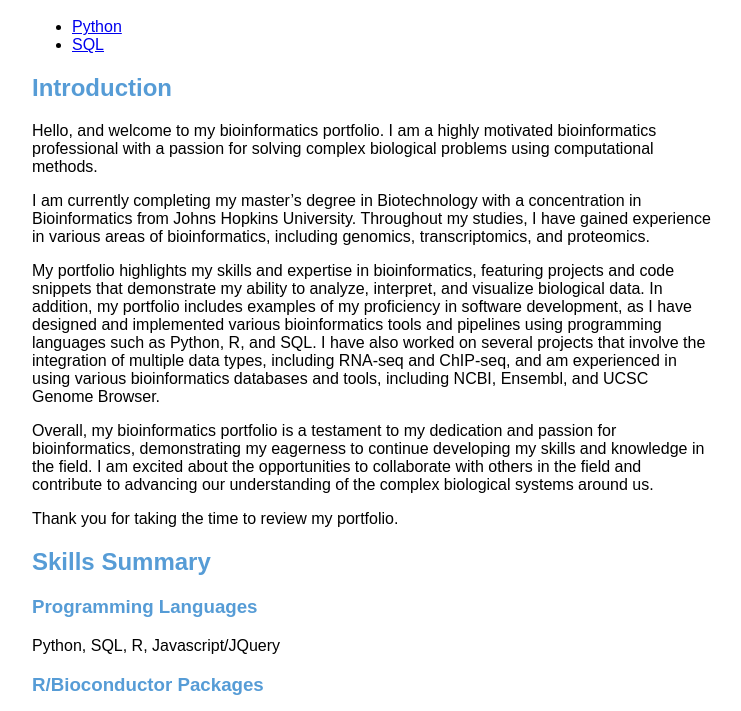
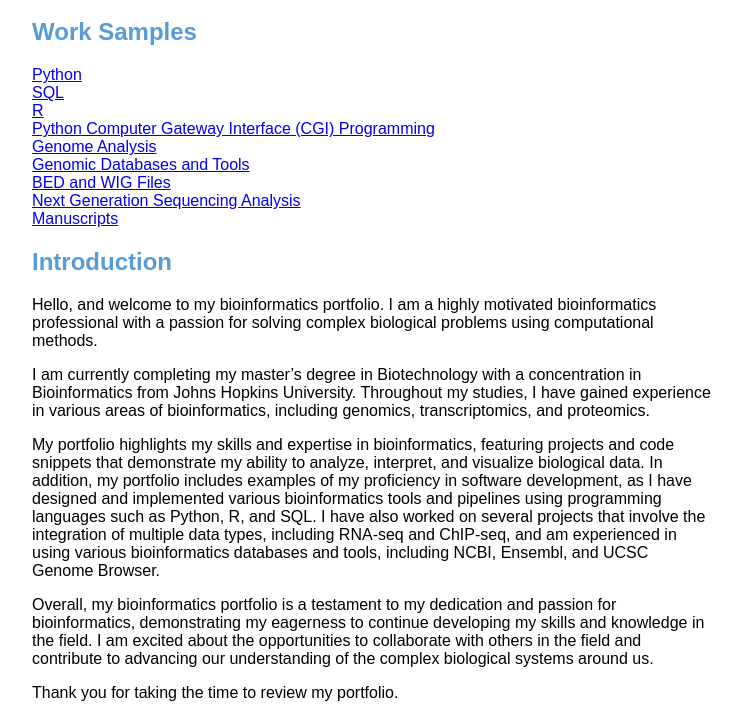
Before and after one commit to tnisenbaum/tnisenbaum.github.io, a plain HTML site: page index.html in a window 1280 px wide. Shown: the part 65-776 px from the top of the page, without its empty margins (268-1009 px from the left). Drawn offline with nearby package versions, Linux system fonts and the light colour scheme.

Commit message:
Update index.html

```diff
--- a/index.html
+++ b/index.html
@@ -16,7 +16,6 @@
   <script type="text/javascript" src="js/pages.js"></script>
   <script src="https://code.jquery.com/ui/1.13.2/jquery-ui.js"></script>
 </head>
-  </head>
 <!DOCTYPE html>
 <html>
   <body>
@@ -25,14 +24,55 @@
     <div class="flex">
 
         <div class="main_tabs">
-            <ul class="tabs">
-                <li id="python_examples">
+            <h2>Work Samples</h2>
+            <div class="tabs">
+                <!-- Python -->
+                <div id="python_examples">
                   <a href="python_examples.html">Python</a>
-                </li>
-                <li id="SQL_examples">
+                </div>
+                <!-- SQL -->
+                <div id="sql_examples">
                   <a href="sql_examples.html">SQL</a>
-                </li>
-              </ul>
+                </div>
+
+                <!--  R-->
+                <div id="r_examples">
+                  <a href="r_examples.html">R</a>
+                </div>
+
+                <!-- Python Computer Gateway Interface (CGI) Programming -->
+
+                <div id="cgi_examples">
+                  <a href="cgi_examples.html">Python Computer Gateway Interface (CGI) Programming</a>
+                </div>
+
+                <!-- Genome Analysis -->
+                <div id="genome_examples">
+                  <a href="genome_examples.html">Genome Analysis</a>
+                </div>
+                <!-- Genomic Databases and Tools -->
+                <div id="db_examples">
+                  <a href="db_examples.html">Genomic Databases and Tools</a>
+                </div>
+                <!-- BED and WIG Files -->
+
+                <div id="files_examples">
+                  <a href="files_examples.html">BED and WIG Files</a>
+                </div>
+
+                <!-- Next Generation Sequencing Analysis -->
+
+                <div id="ngs_examples">
+                    <a href="ngs_examples.html">Next Generation Sequencing Analysis</a>
+                  </div>
+
+                  <!-- Manuscripts -->
+
+                  <div id="manuscript_examples">
+                    <a href="manuscript_examples.html">Manuscripts</a>
+                  </div>
+
+                </div>
         </div>
 
     <div class="intro">
@@ -71,9 +111,8 @@
           </p>
           <p>Thank you for taking the time to review my portfolio.</p>
 
-
-
-    <h2>Skills Summary</h2>
+    <div id="test">
+      <h2>Skills Summary</h2>
 
     <h3>Programming Languages</h3>
     <p>
@@ -128,6 +167,8 @@
       Velvet, BWA, Bowtie2, HISAT, FreeBayes, MACS2, Stringtie, DESeq2,
       BEDtools, SAMtools, GATK, SnpEff, ANNOVAR, TopHat, Cufflinks
     </p>
+
+    </div>
     </div>
 </div>
   </body>
```
